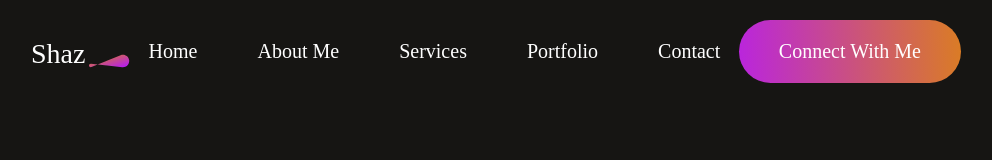
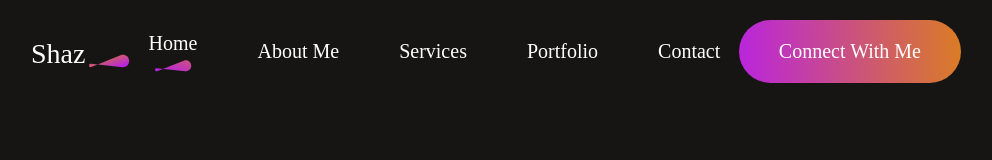
Before and after one commit to shaz290/portfolio-1, a React (Vite) app: page / in a window 1280 px wide. Shown: the top 160 px of the page, without its empty margins (149-1141 px from the left). Built offline with nearby package versions, Linux system fonts and the light colour scheme; a web font is replaced by a local one.

Commit message:
enable clicking in hero section

```diff
--- a/src/Components/About/About.jsx
+++ b/src/Components/About/About.jsx
@@ -6,7 +6,7 @@
 
 const About = () => {
     return (
-        <div className='about'>
+        <div id='about' className='about'>
             <div className="about-title">
                 <h1>About me</h1>
                 <img src={theme_pattern} alt="" />
--- a/src/Components/Contact/Contact.jsx
+++ b/src/Components/Contact/Contact.jsx
@@ -11,7 +11,7 @@
 
 const Contact = () => {
     return (
-        <div className='contact'>
+        <div id='contact' className='contact'>
             <div className="contact-title">
                 <h1>Get in touch</h1>
                 <img src={theme_pattern} alt="" />
--- a/src/Components/Hero/Hero.jsx
+++ b/src/Components/Hero/Hero.jsx
@@ -4,7 +4,7 @@
 
 const Hero = () => {
     return (
-        <div className='hero'>
+        <div id='home' className='hero'>
             <img src={profile_img} alt="" />
             <h1><span> I'm Shaz Ahmed,</span> a full-stack developer based in India</h1>
             <p>I specialize in building dynamic and scalable web applications, focusing on both backend and frontend development. My passion lies in crafting clean, efficient code and delivering seamless user experiences.</p>
--- a/src/Components/MyWork/MyWork.jsx
+++ b/src/Components/MyWork/MyWork.jsx
@@ -6,7 +6,7 @@
 
 const MyWork = () => {
     return (
-        <div className='mywork'>
+        <div id='work' className='mywork'>
             <div className="mywork-title">
                 <h1>My latest work</h1>
                 <img src={theme_pattern} alt="" />
--- a/src/Components/Navbar/Navbar.css
+++ b/src/Components/Navbar/Navbar.css
@@ -25,3 +25,20 @@
 .nav-connect:hover {
     transform: scale(1.05);
 }
+
+.nav-menu li {
+    display: flex;
+    flex-direction: column;
+    gap: 5px;
+    cursor: pointer;
+}
+
+.nav-menu li img {
+    display: flex;
+    margin: auto;
+}
+
+.anchor-link {
+    text-decoration: none;
+    color: white;
+}
--- a/src/Components/Navbar/Navbar.jsx
+++ b/src/Components/Navbar/Navbar.jsx
@@ -1,17 +1,21 @@
-import React from 'react'
+import React, { useState } from 'react'
 import './Navbar.css'
 import logo from '../../assets/logo.svg'
+import underline from '../../assets/nav_underline.svg'
+import AnchorLink from 'react-anchor-link-smooth-scroll'
 
 const Navbar = () => {
+
+    const [menu, setMenu] = useState("home");
     return (
         <div className='navbar'>
             <img src={logo} alt="" />
             <ul className="nav-menu">
-                <li>Home</li>
-                <li>About Me</li>
-                <li>Services</li>
-                <li>Portfolio</li>
-                <li>Contact</li>
+                <li><AnchorLink className='anchor-link' href='#home'><p onClick={() => setMenu("home")}>Home</p></AnchorLink>{menu === "home" ? <img src={underline} alt='' /> : <></>}</li>
+                <li><AnchorLink className='anchor-link' offset={50} href='#about'><p onClick={() => setMenu("about")}>About Me</p></AnchorLink>{menu === "about" ? <img src={underline} alt='' /> : <></>}</li>
+                <li><AnchorLink className='anchor-link' offset={50} href='#services'><p onClick={() => setMenu("services")}>Services</p></AnchorLink>{menu === "services" ? <img src={underline} alt='' /> : <></>}</li>
+                <li><AnchorLink className='anchor-link' offset={50} href='#work'><p onClick={() => setMenu("work")}>Portfolio</p></AnchorLink>{menu === "work" ? <img src={underline} alt='' /> : <></>}</li>
+                <li><AnchorLink className='anchor-link' offset={50} href='#contact'><p onClick={() => setMenu("contact")}>Contact</p></AnchorLink>{menu === "contact" ? <img src={underline} alt='' /> : <></>}</li>
             </ul>
             <div className="nav-connect">Connect With Me</div>
         </div>
--- a/src/Components/Services/Services.jsx
+++ b/src/Components/Services/Services.jsx
@@ -6,7 +6,7 @@
 
 const Services = () => {
     return (
-        <div className='services'>
+        <div id='services' className='services'>
             <div className="services-title">
                 <h1>My Services</h1>
                 <img src={theme_pattern} alt="" />
```
